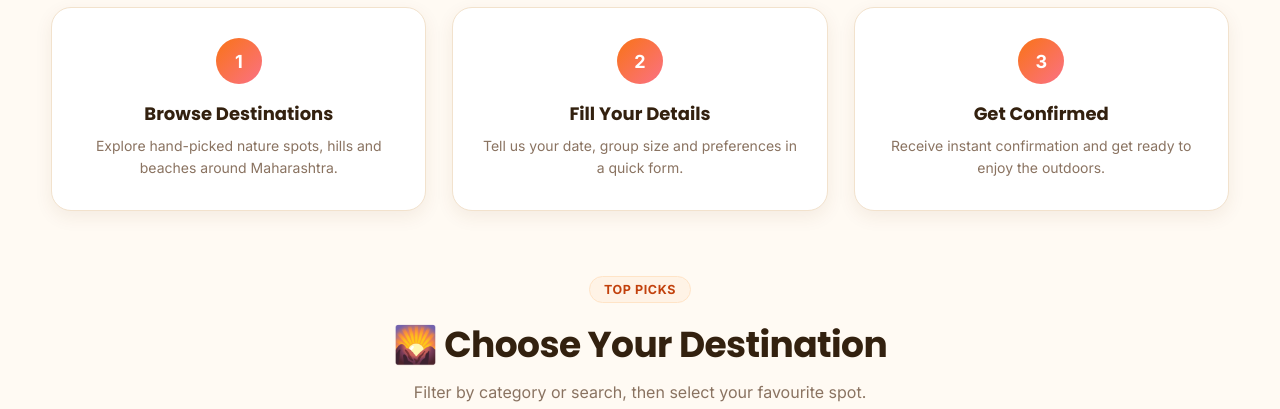
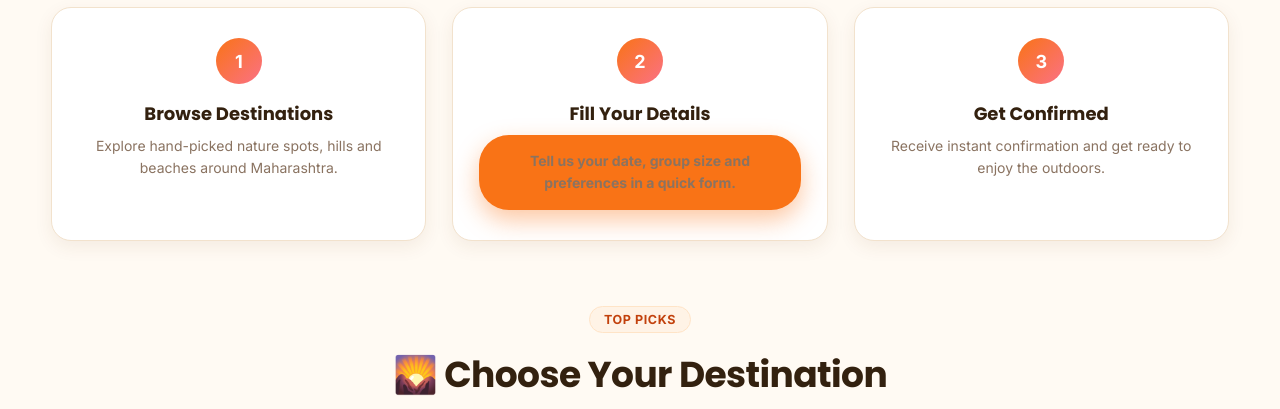
Before and after one commit to sohampatil8/blue-green-deployment, a plain HTML site: page Green/picnic.html in a window 1280 px wide. Shown: the part 840-1249 px from the top of the page. Drawn offline with Linux system fonts and the light colour scheme.

Commit message:
add destination

```diff
--- a/Green/picnic.html
+++ b/Green/picnic.html
@@ -1415,9 +1415,14 @@
             <div class="step reveal">
               <div class="step-num">2</div>
               <h3>Fill Your Details</h3>
-              <p>
-                Tell us your date, group size and preferences in a quick form.
-              </p>
+              <div class="hero-actions">
+                <a href="#destinations" class="btn hero-button">
+                  <p>
+                    Tell us your date, group size and preferences in a quick
+                    form.
+                  </p>
+                </a>
+              </div>
             </div>
 
             <div class="step reveal">
```
